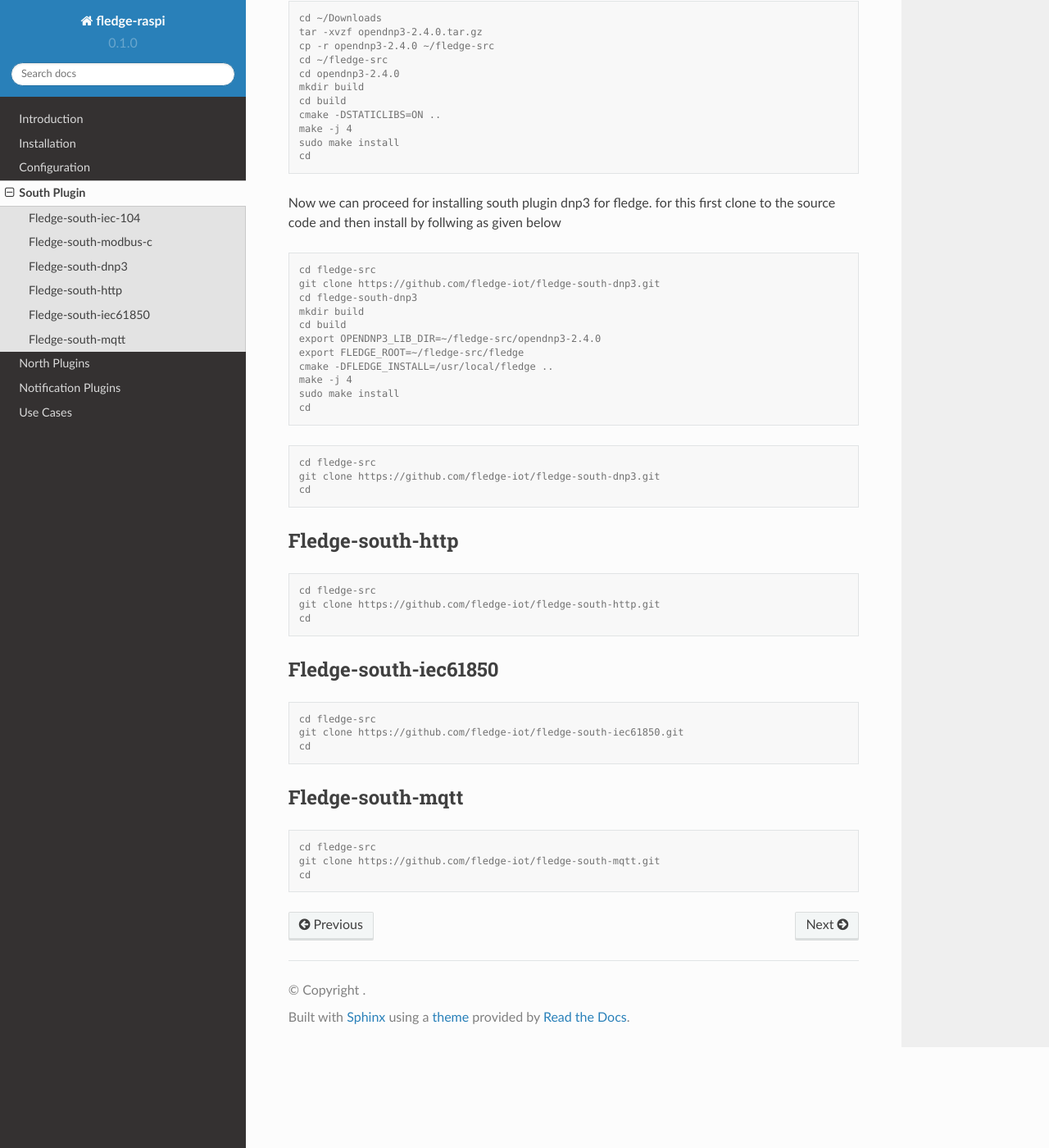
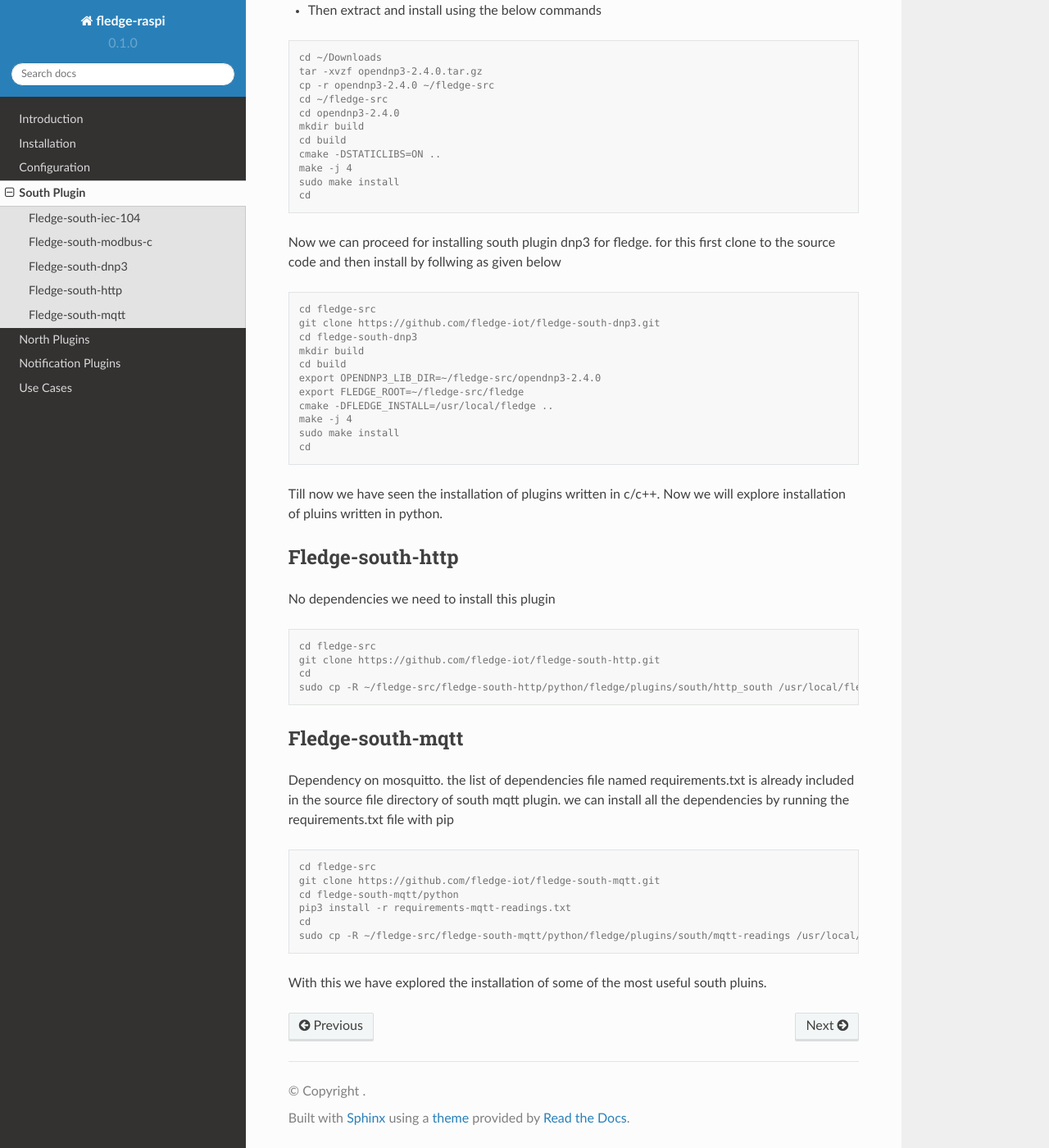
Before and after one commit to 19914039/fledgeDoc, a Sphinx documentation site: the page built from docs/source/south_plugin.rst, in a window 1280 px wide and 1400 px high, scrolled down 2549 px. Shown: the whole window at 82% size. Built offline with Sphinx 7.4.7 and the Read the Docs theme 2.0.0, drawn with Linux system fonts in a browser that asks for light colours; some of the changed text lies outside the part shown.

Commit message:
Update south_plugin.rst

```diff
--- a/docs/source/south_plugin.rst
+++ b/docs/source/south_plugin.rst
@@ -1,7 +1,7 @@
 South Plugin
 ======
 
-Fledge has various south plugins that can be used to acquire data from various south sensors or devices. It supports most of the common industrial communication protocols. In this section we will look at how to install the required south plugins from source code.
+Fledge has various south plugins that can be used to acquire data from various south sensors or devices. It supports most of the common industrial communication protocols. In this section we will look at how to install the required south plugins from source code. Fledge plugins avaiable may have been implemented using c/c++ or python. Here we will first look at the installation of plugins written in c/c++ and then later we will explore installation of plugins written in python.
 
 .. note::
 
@@ -137,35 +137,34 @@ Now we can proceed for installing south plugin dnp3 for fledge. for this first c
   make -j 4
   sudo make install
   cd
-.. code-block:: console
 
-  cd fledge-src
-  git clone https://github.com/fledge-iot/fledge-south-dnp3.git
-  cd
+Till now we have seen the installation of plugins written in c/c++. Now we will explore installation of pluins written in python.
 
 Fledge-south-http
 -------
+No dependencies we need to install this plugin
+
 
 .. code-block:: console
 
   cd fledge-src
   git clone https://github.com/fledge-iot/fledge-south-http.git
   cd
+  sudo cp -R ~/fledge-src/fledge-south-http/python/fledge/plugins/south/http_south /usr/local/fledge/python/fledge/plugins/south/
 
-Fledge-south-iec61850
--------
-
-.. code-block:: console
-
-  cd fledge-src
-  git clone https://github.com/fledge-iot/fledge-south-iec61850.git
-  cd
 
 Fledge-south-mqtt
 -------
+
+Dependency on mosquitto. the list of dependencies file named requirements.txt is already included in the source file directory of south mqtt plugin. we can install all the dependencies by running the requirements.txt file with pip
 
 .. code-block:: console
 
   cd fledge-src
   git clone https://github.com/fledge-iot/fledge-south-mqtt.git
+  cd fledge-south-mqtt/python
+  pip3 install -r requirements-mqtt-readings.txt
   cd
+  sudo cp -R ~/fledge-src/fledge-south-mqtt/python/fledge/plugins/south/mqtt-readings /usr/local/fledge/python/fledge/plugins/south/
+
+With this we have explored the installation of some of the most useful south pluins.
```
